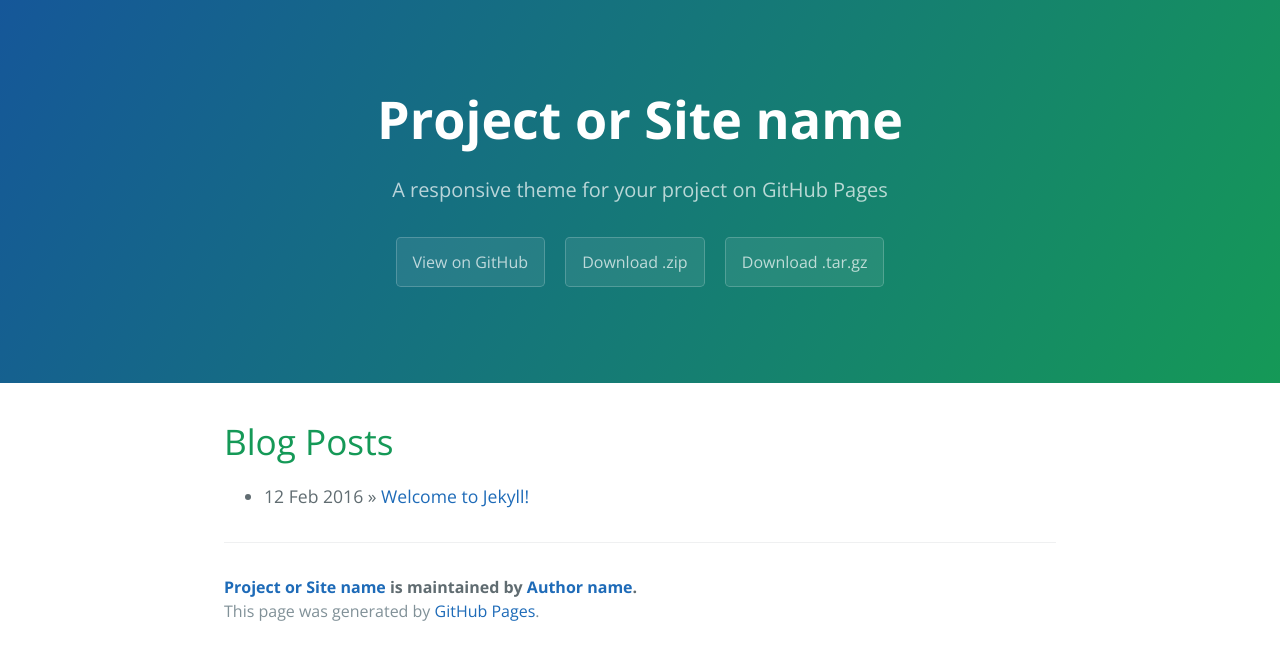
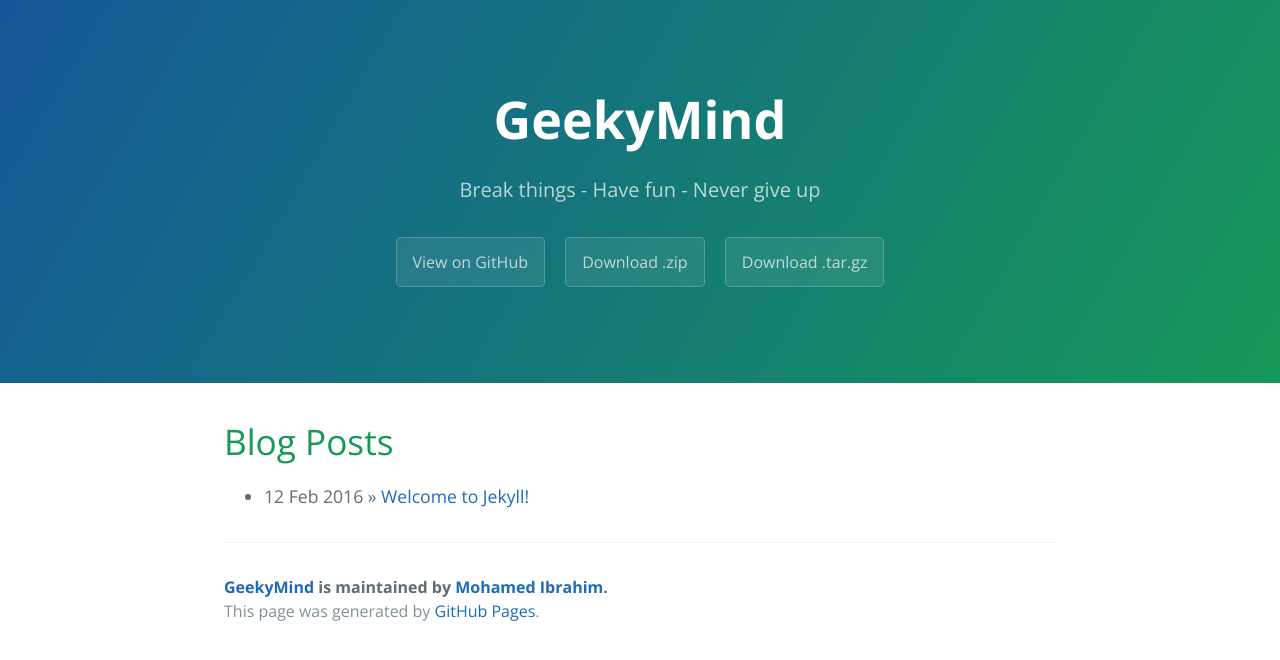
Before and after one commit to mibrahimdev/mibrahimdev.github.io, a Jekyll site: the page built from index.html, in a window 1280 px wide. Shown: the top 660 px of the page. Built offline with Jekyll 4.4.1, drawn with Linux system fonts in a browser that asks for light colours; the list of posts is cut into pages by our own code.

Commit message:
starting with jekyll

```diff
--- a/_config.yml
+++ b/_config.yml
@@ -1,13 +1,13 @@
 # Setup
-title:        Project or Site name
-tagline:      A responsive theme for your project on GitHub Pages
+title:        GeekyMind
+tagline:      Break things - Have fun - Never give up
 baseurl:      ""
 paginate:     1
 
 # About/contact
 author:
-  name:       Author name
-  url:        http://yourhomepage.com
+  name:       Mohamed Ibrahim
+  url:        mibrahim.dev@gmail.com
 
 # Gems
 gems:
```
Also changed, not shown: Gemfile.lock (added), 8 other files.
